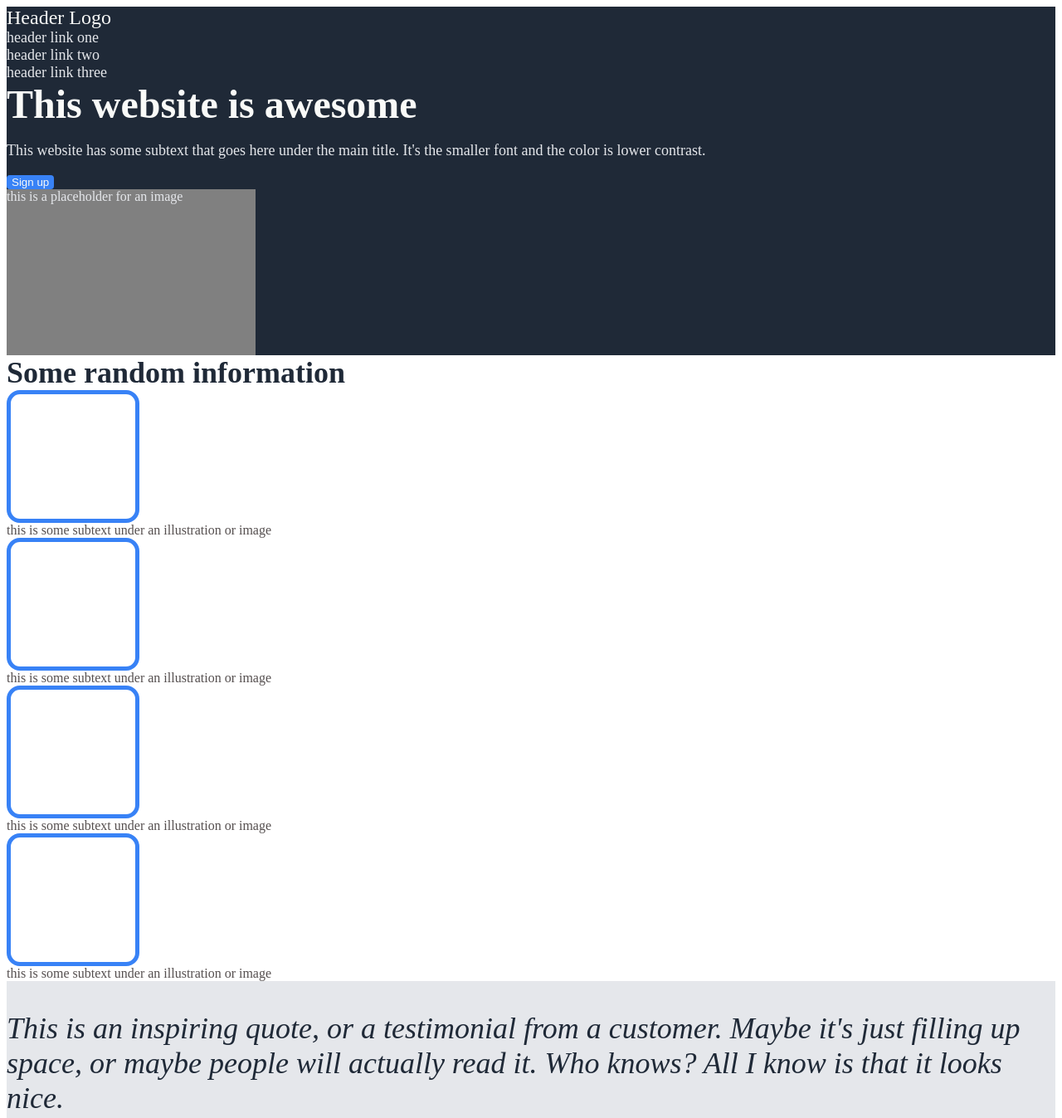
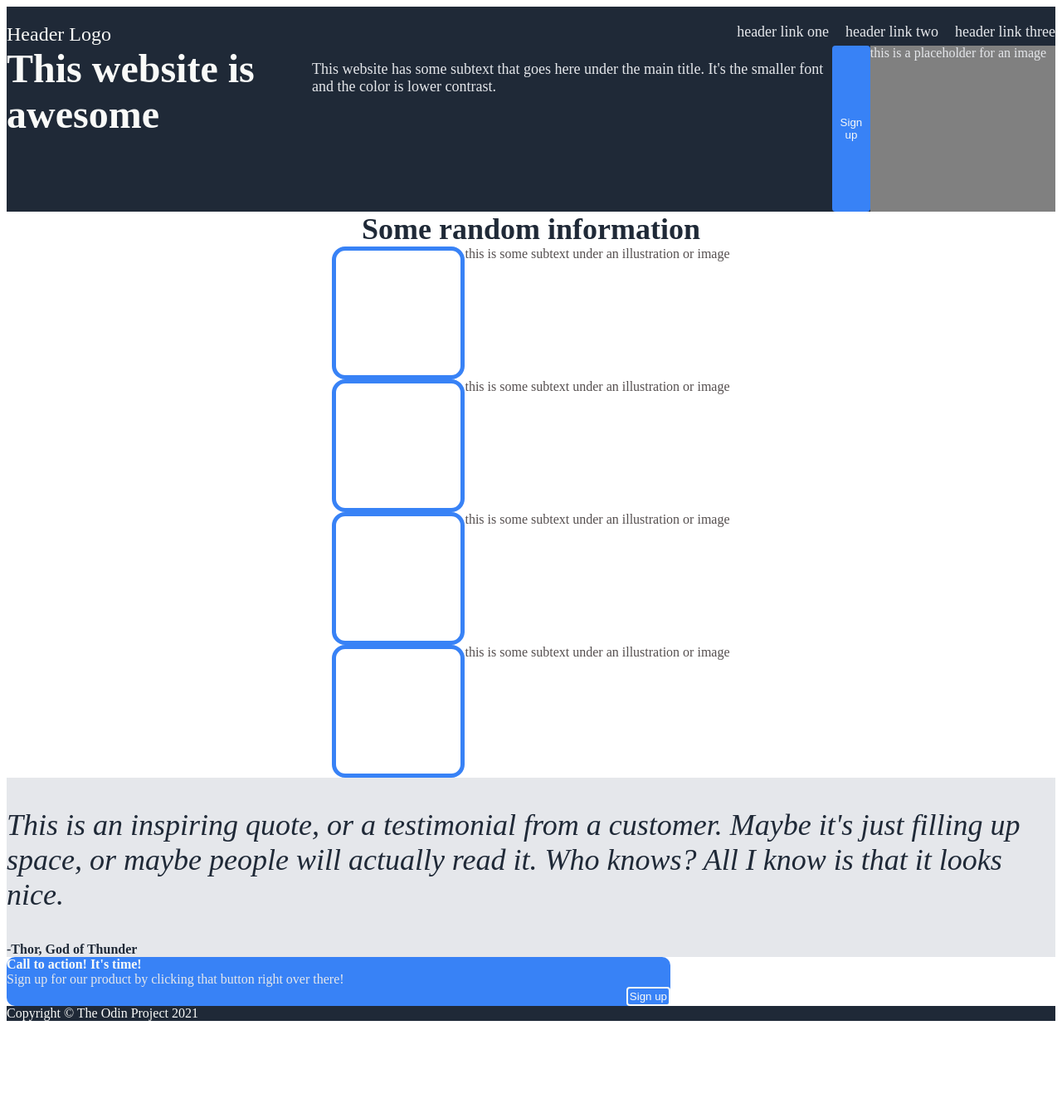
Before and after one commit to jgroma/odin-landingpage, a plain HTML site: page index.html in a window 1280 px wide. Shown: the top 1347 px of the page at 83% size. After the commit the page ends 1238 px from the top, so only its background shows below. Drawn offline with Linux system fonts and the light colour scheme.

Commit message:
Add flexbox

```diff
--- a/style.css
+++ b/style.css
@@ -11,6 +11,12 @@ body {
     background-color: #1F2937;
 }
 
+.header {
+    display: flex;
+    justify-content: space-between;
+    padding-top: 20px;
+}
+
 .header-logo {
     font-size: 24px;
     color: #F9FAF8;
@@ -22,12 +28,15 @@ body {
 }
 
 ul {
+    display: flex;
     list-style: none;
     margin: 0px;
     padding: 0px;
+    gap: 20px;
 }
 
 .intro-section {
+    display: flex;
 }
 
 .intro-heading {
@@ -55,10 +64,20 @@ button {
     color: #F9FAF8;
 }
 
+.information-section {
+    display: flex;
+    flex-direction: column;
+    align-items: center;
+}
+
 .info-heading {
     font-size: 36px;
     font-weight: 800;
     color: #1F2937;
+}
+
+.card {
+    display: flex;
 }
 
 .box {
@@ -90,6 +109,9 @@ button {
 }
 
 .container-sign-up-section {
+    display: flex;
+    flex-direction: column;
+    justify-content: center;
     background-color: #3882F6;
     max-height: 100px;
     max-width: 800px;
@@ -108,6 +130,7 @@ button {
 .bottom-button {
     border: 2px solid #F9FAF8;
     padding: 2px;
+    align-self: flex-end;
 }
 
 .footer {
```
